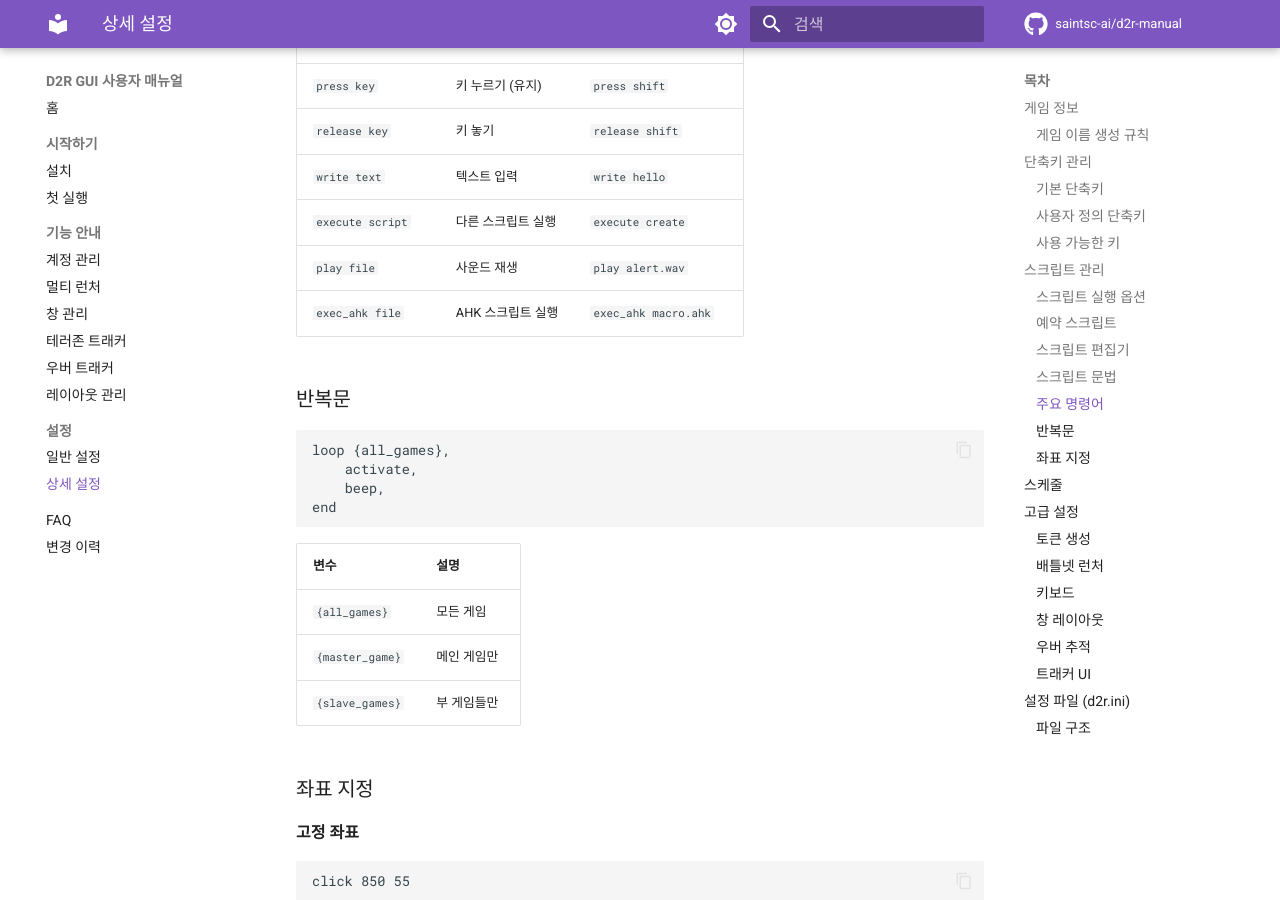
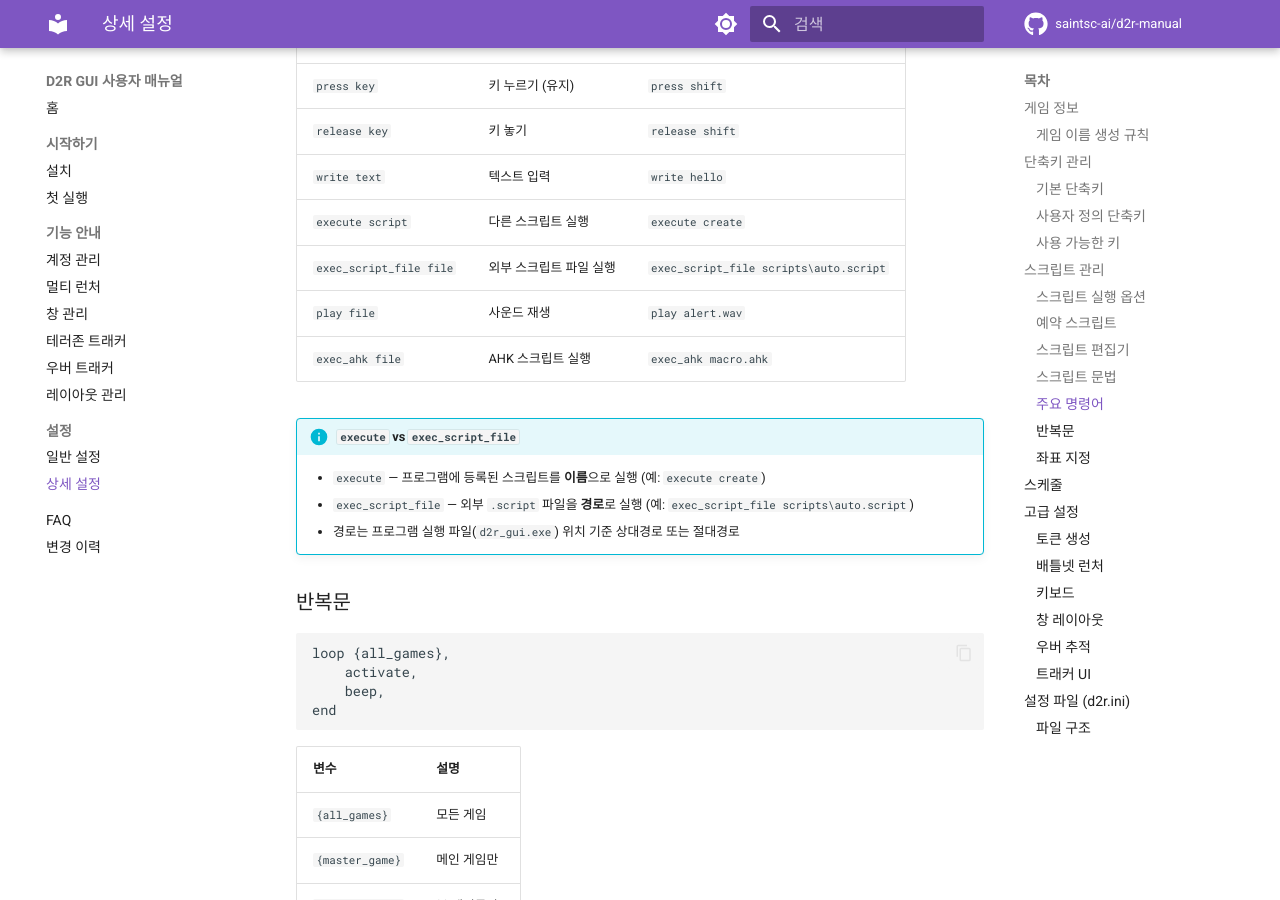
Before and after one commit to saintsc-ai/d2r-manual, an MkDocs documentation site: the page built from docs/settings/advanced.md, in a window 1280 px wide and 900 px high, scrolled down 3853 px. Built offline with MkDocs 1.6.1 and Material for MkDocs 9.7.7, drawn with Linux system fonts in a browser that asks for light colours; comment, search, counter and statistics services are not loaded.

Commit message:
스크립트 명령어 표에 exec_script_file 추가
- 주요 명령어 표에 exec_script_file 항목 추가
- execute와 exec_script_file 차이점 설명 admonition 추가

Co-Authored-By: Claude Opus 4.5 <noreply@anthropic.com>

```diff
--- a/docs/settings/advanced.md
+++ b/docs/settings/advanced.md
@@ -123,8 +123,14 @@
 | `release key` | 키 놓기 | `release shift` |
 | `write text` | 텍스트 입력 | `write hello` |
 | `execute script` | 다른 스크립트 실행 | `execute create` |
+| `exec_script_file file` | 외부 스크립트 파일 실행 | `exec_script_file scripts\auto.script` |
 | `play file` | 사운드 재생 | `play alert.wav` |
 | `exec_ahk file` | AHK 스크립트 실행 | `exec_ahk macro.ahk` |
+
+!!! info "`execute` vs `exec_script_file`"
+    - `execute` — 프로그램에 등록된 스크립트를 **이름**으로 실행 (예: `execute create`)
+    - `exec_script_file` — 외부 `.script` 파일을 **경로**로 실행 (예: `exec_script_file scripts\auto.script`)
+    - 경로는 프로그램 실행 파일(`d2r_gui.exe`) 위치 기준 상대경로 또는 절대경로
 
 ### 반복문
 
```
